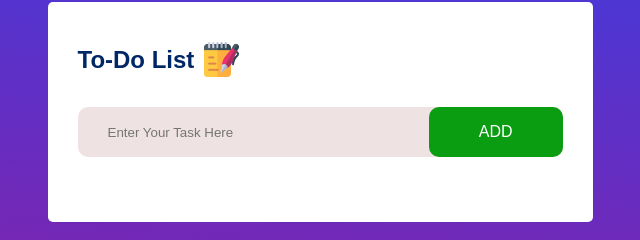
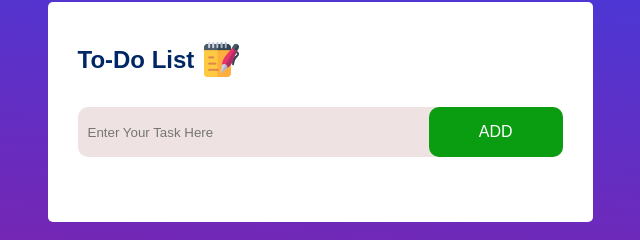
Before and after one commit to Amisha-Ananda-Gowda/Web-Development, a plain HTML site: page To-Do-List/index.html in a window 1280 px wide. Shown: the part 108-348 px from the top of the page, 320-960 px from the left. Drawn offline with Linux system fonts and the light colour scheme.

Commit message:
final commit

```diff
--- a/To-Do-List/style.css
+++ b/To-Do-List/style.css
@@ -145,3 +145,9 @@ ul li span:hover{
 .edit-button:hover{
     background-color: #f3f3f3;
 }
+
+.row{
+    align-items: center;
+    margin-left: 0;
+    padding-left: 0;
+}
```
